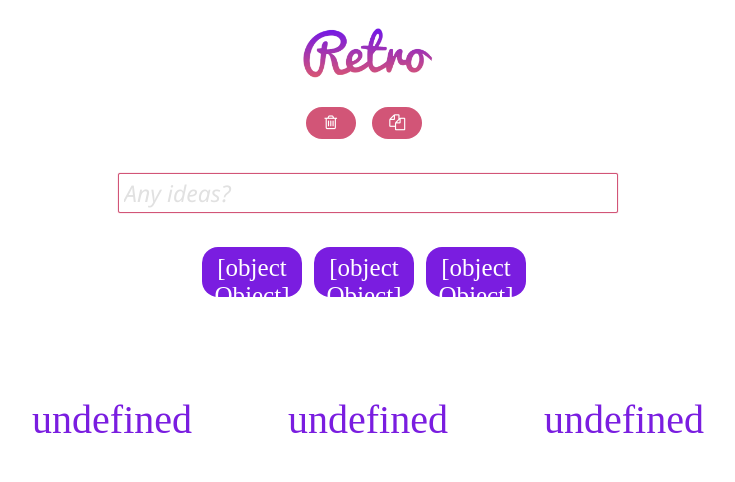
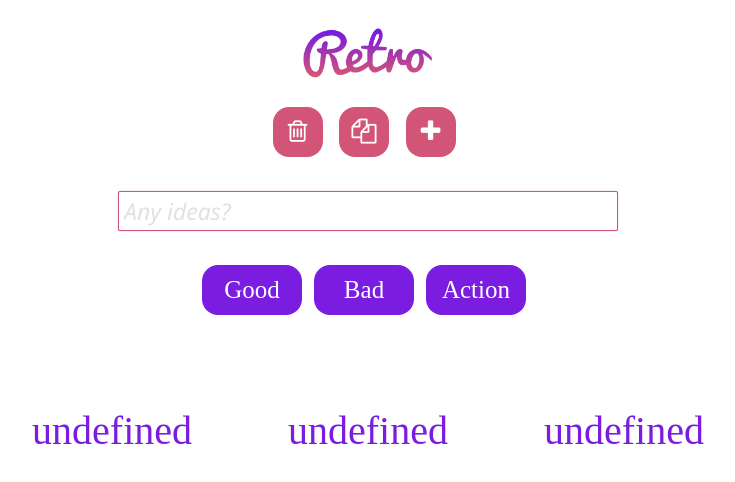
Before and after one commit to Trufolz/Retro, a Svelte app: page / in a window 1280 px wide. Shown: the top 482 px of the page, without its empty margins (272-1007 px from the left). Built offline with nearby package versions, Linux system fonts and the light colour scheme; a web font is replaced by a local one.

Commit message:
Update Toolbar.svelte

```diff
--- a/src/Toolbar.svelte
+++ b/src/Toolbar.svelte
@@ -1,5 +1,6 @@
 <script>
     import { createEventDispatcher } from 'svelte';
+    import { slide } from 'svelte/transition';
 
     export let sections;
 
@@ -7,9 +8,9 @@
     let disableButton = !inputValue;
 
     const dispatch = createEventDispatcher();
-    function handleAddItem(event) {
+    function handleAddItem(event, sectionId) {
         dispatch('addItem', {
-            section: event.target.innerText,
+            sectionId,
             id: undefined,
             value: inputValue
         });
@@ -23,22 +24,31 @@
     function handleCopyItems(event) {
         dispatch('copyItems');
     }
+
+    function handleAddSection(event) {
+        dispatch('addSection');
+    }
 </script>
 
 <div class="toolbar">
     <div>
-        <button on:click={handleClearItems} class="pill-button pill-button--retro-opposite">
+        <button on:click={handleClearItems} class="pill-button pill-button--retro-opposite" title="Clear all">
             <i class="fa fa-trash-o"></i>
         </button>
-        <button on:click={handleCopyItems} class="pill-button pill-button--retro-opposite">
+        <button on:click={handleCopyItems} class="pill-button pill-button--retro-opposite" title="Copy results">
             <i class="fa fa-copy"></i>
         </button>
+        <button on:click={handleAddSection} class="pill-button pill-button--retro-opposite" title="Add a new section">
+            <i class="fa fa-plus"></i>
+        </button>
     </div>
-    <input bind:value={inputValue} placeholder="Any ideas?"/>
+    {#if sections.length !== 0}
+        <input transition:slide|local bind:value={inputValue} placeholder="Any ideas?"/>
+    {/if}
     <div>
-        {#each sections as section}
-            <button on:click={handleAddItem} disabled={!inputValue} class="pill-button pill-button--retro">
-                {section}
+        {#each sections as section (section.id)}
+            <button transition:slide|local on:click={(event, id) => handleAddItem(event, section.id)} disabled={!inputValue} class="pill-button pill-button--retro">
+                {section.name}
             </button>
         {/each}
     </div>
@@ -119,9 +129,8 @@
         }
 
         &--retro {
-            width: 100px;
             min-width: 100px;
-            height: 50px;
+            max-height: 50px;
             min-height: 50px;
             color: #fff;
             background-color: #7a1de0;
@@ -135,8 +144,11 @@
         }
 
         &--retro-opposite {
-            width: 50px;
             min-width: 50px;
+            max-width: 50px;
+            min-height: 50px;
+            max-height: 50px;
+            font-size: 25px;
             color: #fff;
             background-color: #d25577;
             border-color: #d25577;
```
